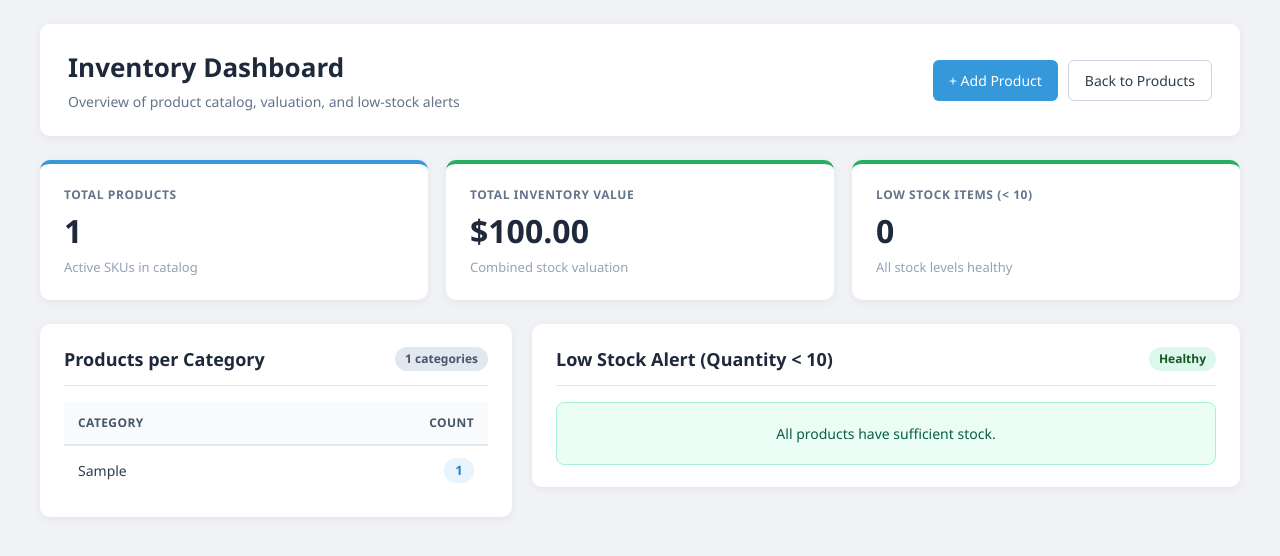
After one commit to Henxazu/Product_Management, a Spring Boot app: page /dashboard in a window 1280 px wide. The commit adds this page. Shown: the top 556 px of the page. Run offline with Spring Boot 4, Linux system fonts and the light colour scheme; tables that the repository leaves empty hold one stand-in row (values such as "Sample post").

Commit message:
feat:DashBoard

```diff
--- a/pom.xml
+++ b/pom.xml
@@ -36,6 +36,12 @@
     </properties>
 
     <dependencies>
+        <!-- Spring Validation -->
+        <dependency>
+            <groupId>org.springframework.boot</groupId>
+            <artifactId>spring-boot-starter-validation</artifactId>
+        </dependency>
+
         <!-- Spring Web -->
         <dependency>
             <groupId>org.springframework.boot</groupId>
--- /dev/null
+++ b/src/main/java/com/university/controller/DashBoardController.java
@@ -0,0 +1,24 @@
+package com.university.controller;
+
+import com.university.service.ProductService;
+import org.springframework.stereotype.Controller;
+import org.springframework.ui.Model;
+import org.springframework.web.bind.annotation.GetMapping;
+import org.springframework.web.bind.annotation.RequestMapping;
+
+@Controller
+@RequestMapping("/dashboard")
+public class DashBoardController {
+
+    private final ProductService productService;
+
+    public DashBoardController(ProductService productService) {
+        this.productService = productService;
+    }
+
+    @GetMapping
+    public String showDashboard(Model model) {
+        model.addAttribute("dashboard", productService.getDashBoardData());
+        return "dashboard";
+    }
+}
--- a/src/main/java/com/university/service/ProductService.java
+++ b/src/main/java/com/university/service/ProductService.java
@@ -5,6 +5,7 @@ import java.util.List;
 import java.util.Map;
 import java.util.Optional;
 
+import com.university.dto.DashBoardView;
 import com.university.entity.Product;
 
 public interface ProductService {
@@ -39,4 +40,6 @@ public interface ProductService {
     Map<String, Long> getProductCountByCategory();
 
     BigDecimal getTotalInventoryValue();
+
+    DashBoardView getDashBoardData();
 }
--- /dev/null
+++ b/src/main/resources/static/css/dashboard.css
@@ -0,0 +1,328 @@
+* {
+    margin: 0;
+    padding: 0;
+    box-sizing: border-box;
+}
+
+body {
+    font-family: 'Segoe UI', -apple-system, BlinkMacSystemFont, sans-serif;
+    background: #f0f2f5;
+    color: #2c3e50;
+    padding: 24px 20px;
+    line-height: 1.5;
+}
+
+.dashboard-container {
+    max-width: 1200px;
+    margin: 0 auto;
+    display: flex;
+    flex-direction: column;
+    gap: 24px;
+}
+
+/* Header */
+.dashboard-header {
+    background: #ffffff;
+    border-radius: 10px;
+    padding: 24px 28px;
+    box-shadow: 0 2px 8px rgba(0, 0, 0, 0.06);
+    display: flex;
+    justify-content: space-between;
+    align-items: center;
+    flex-wrap: wrap;
+    gap: 16px;
+}
+
+.header-title h1 {
+    font-size: 26px;
+    font-weight: 700;
+    color: #1e293b;
+    margin-bottom: 4px;
+}
+
+.header-subtitle {
+    font-size: 14px;
+    color: #64748b;
+}
+
+.header-actions {
+    display: flex;
+    gap: 10px;
+    flex-wrap: wrap;
+}
+
+/* Buttons */
+.btn {
+    padding: 9px 16px;
+    border: none;
+    border-radius: 6px;
+    text-decoration: none;
+    cursor: pointer;
+    font-size: 14px;
+    font-weight: 500;
+    display: inline-flex;
+    align-items: center;
+    justify-content: center;
+    transition: background-color 0.15s ease, transform 0.1s ease;
+}
+
+.btn:hover {
+    transform: translateY(-1px);
+}
+
+.btn-primary {
+    background: #3498db;
+    color: #ffffff;
+}
+
+.btn-primary:hover {
+    background: #2980b9;
+}
+
+.btn-success {
+    background: #27ae60;
+    color: #ffffff;
+}
+
+.btn-success:hover {
+    background: #219150;
+}
+
+.btn-outline {
+    background: #ffffff;
+    color: #2c3e50;
+    border: 1px solid #cbd5e1;
+}
+
+.btn-outline:hover {
+    background: #f8fafc;
+    border-color: #94a3b8;
+}
+
+.btn-sm {
+    padding: 5px 12px;
+    font-size: 13px;
+}
+
+/* KPI Summary Cards */
+.kpi-grid {
+    display: grid;
+    grid-template-columns: repeat(auto-fit, minmax(260px, 1fr));
+    gap: 18px;
+}
+
+.kpi-card {
+    background: #ffffff;
+    border-radius: 10px;
+    padding: 22px 24px;
+    box-shadow: 0 2px 8px rgba(0, 0, 0, 0.06);
+    border-top: 4px solid #3498db;
+    display: flex;
+    flex-direction: column;
+    gap: 8px;
+}
+
+.kpi-card.kpi-value-accent {
+    border-top-color: #27ae60;
+}
+
+.kpi-card.kpi-alert-accent {
+    border-top-color: #e74c3c;
+}
+
+.kpi-card.kpi-ok-accent {
+    border-top-color: #27ae60;
+}
+
+.kpi-label {
+    font-size: 12px;
+    font-weight: 700;
+    text-transform: uppercase;
+    letter-spacing: 0.6px;
+    color: #64748b;
+}
+
+.kpi-number {
+    font-size: 32px;
+    font-weight: 700;
+    color: #1e293b;
+    line-height: 1.2;
+}
+
+.kpi-card.kpi-alert-accent .kpi-number {
+    color: #c0392b;
+}
+
+.kpi-caption {
+    font-size: 13px;
+    color: #94a3b8;
+}
+
+/* Two-Column Dashboard Content */
+.dashboard-content {
+    display: grid;
+    grid-template-columns: 1fr 1.5fr;
+    gap: 20px;
+    align-items: start;
+}
+
+@media (max-width: 900px) {
+    .dashboard-content {
+        grid-template-columns: 1fr;
+    }
+}
+
+/* Panels */
+.panel {
+    background: #ffffff;
+    border-radius: 10px;
+    padding: 22px 24px;
+    box-shadow: 0 2px 8px rgba(0, 0, 0, 0.06);
+}
+
+.panel-header {
+    display: flex;
+    justify-content: space-between;
+    align-items: center;
+    margin-bottom: 16px;
+    padding-bottom: 12px;
+    border-bottom: 1px solid #e2e8f0;
+}
+
+.panel-header h2 {
+    font-size: 18px;
+    font-weight: 600;
+    color: #1e293b;
+}
+
+.panel-tag {
+    font-size: 12px;
+    font-weight: 600;
+    padding: 3px 10px;
+    border-radius: 12px;
+    background: #e2e8f0;
+    color: #475569;
+}
+
+.panel-tag.tag-danger {
+    background: #fde8e8;
+    color: #c0392b;
+}
+
+.panel-tag.tag-success {
+    background: #def7ec;
+    color: #155724;
+}
+
+/* Tables */
+.table-wrapper {
+    overflow-x: auto;
+}
+
+table {
+    width: 100%;
+    border-collapse: collapse;
+}
+
+th,
+td {
+    padding: 12px 14px;
+    text-align: left;
+    border-bottom: 1px solid #f1f5f9;
+    font-size: 14px;
+}
+
+th {
+    background: #f8fafc;
+    color: #475569;
+    font-size: 12px;
+    font-weight: 700;
+    text-transform: uppercase;
+    letter-spacing: 0.4px;
+    border-bottom: 2px solid #e2e8f0;
+}
+
+tbody tr:hover {
+    background: #f8fafc;
+}
+
+tbody tr:last-child td {
+    border-bottom: none;
+}
+
+.text-right {
+    text-align: right;
+}
+
+/* Links & Badges */
+.category-link {
+    color: #2c3e50;
+    font-weight: 500;
+    text-decoration: none;
+}
+
+.category-link:hover {
+    color: #3498db;
+    text-decoration: underline;
+}
+
+.code-badge {
+    display: inline-block;
+    font-family: Consolas, 'Courier New', monospace;
+    font-size: 12px;
+    font-weight: 600;
+    background: #f1f5f9;
+    color: #334155;
+    padding: 3px 8px;
+    border-radius: 4px;
+}
+
+.count-pill {
+    display: inline-block;
+    min-width: 30px;
+    text-align: center;
+    padding: 3px 10px;
+    border-radius: 12px;
+    font-size: 13px;
+    font-weight: 600;
+    background: #e8f4fd;
+    color: #2980b9;
+}
+
+.stock-pill {
+    display: inline-block;
+    min-width: 34px;
+    text-align: center;
+    padding: 3px 10px;
+    border-radius: 12px;
+    font-size: 13px;
+    font-weight: 700;
+}
+
+.stock-critical {
+    background: #fde8e8;
+    color: #c0392b;
+}
+
+.stock-warning {
+    background: #fef3c7;
+    color: #b45309;
+}
+
+/* Empty / Healthy States */
+.empty-banner {
+    padding: 20px;
+    border-radius: 8px;
+    text-align: center;
+    font-size: 14px;
+    color: #64748b;
+    background: #f8fafc;
+    border: 1px dashed #cbd5e1;
+}
+
+.empty-banner.banner-success {
+    background: #ecfdf5;
+    border: 1px solid #a7f3d0;
+    color: #065f46;
+    font-weight: 500;
+}
--- /dev/null
+++ b/src/main/resources/templates/dashboard.html
@@ -0,0 +1,135 @@
+<!DOCTYPE html>
+<html xmlns:th="http://www.thymeleaf.org" lang="en">
+
+<head>
+    <meta charset="UTF-8">
+    <meta name="viewport" content="width=device-width, initial-scale=1.0">
+    <title>Inventory Dashboard</title>
+    <link rel="stylesheet" th:href="@{/css/dashboard.css}" />
+</head>
+
+<body>
+    <div class="dashboard-container">
+        <!-- Header -->
+        <header class="dashboard-header">
+            <div class="header-title">
+                <h1>Inventory Dashboard</h1>
+                <p class="header-subtitle">Overview of product catalog, valuation, and low-stock alerts</p>
+            </div>
+            <div class="header-actions">
+                <a th:href="@{/products/new}" class="btn btn-primary">+ Add Product</a>
+                <a th:href="@{/products}" class="btn btn-outline">Back to Products</a>
+            </div>
+        </header>
+
+        <!-- Summary KPI Cards -->
+        <section class="kpi-grid">
+            <div class="kpi-card">
+                <span class="kpi-label">Total Products</span>
+                <span class="kpi-number" th:text="${dashboard.totalProducts}">0</span>
+                <span class="kpi-caption">Active SKUs in catalog</span>
+            </div>
+
+            <div class="kpi-card kpi-value-accent">
+                <span class="kpi-label">Total Inventory Value</span>
+                <span class="kpi-number"
+                    th:text="'$' + ${#numbers.formatDecimal(dashboard.totalInventoryValue, 1, 'COMMA', 2, 'POINT')}">$0.00</span>
+                <span class="kpi-caption">Combined stock valuation</span>
+            </div>
+
+            <div class="kpi-card"
+                th:classappend="${!dashboard.lowStockProducts.isEmpty()} ? ' kpi-alert-accent' : ' kpi-ok-accent'">
+                <span class="kpi-label">Low Stock Items (&lt; 10)</span>
+                <span class="kpi-number" th:text="${#lists.size(dashboard.lowStockProducts)}">0</span>
+                <span class="kpi-caption"
+                    th:text="${!dashboard.lowStockProducts.isEmpty()} ? 'Requires restocking attention' : 'All stock levels healthy'">
+                    Stock status
+                </span>
+            </div>
+        </section>
+
+        <!-- Detail Panels -->
+        <section class="dashboard-content">
+            <!-- Products per category -->
+            <div class="panel">
+                <div class="panel-header">
+                    <h2>Products per Category</h2>
+                    <span class="panel-tag" th:text="${#maps.size(dashboard.productsPerCategory)} + ' categories'">0
+                        categories</span>
+                </div>
+
+                <div class="table-wrapper" th:if="${!dashboard.productsPerCategory.isEmpty()}">
+                    <table>
+                        <thead>
+                            <tr>
+                                <th>Category</th>
+                                <th class="text-right">Count</th>
+                            </tr>
+                        </thead>
+                        <tbody>
+                            <tr th:each="entry : ${dashboard.productsPerCategory}">
+                                <td>
+                                    <a class="category-link" th:href="@{/products(category=${entry.key})}"
+                                        th:text="${entry.key}">Electronics</a>
+                                </td>
+                                <td class="text-right">
+                                    <span class="count-pill" th:text="${entry.value}">0</span>
+                                </td>
+                            </tr>
+                        </tbody>
+                    </table>
+                </div>
+
+                <div class="empty-banner" th:if="${dashboard.productsPerCategory.isEmpty()}">
+                    No categories available yet.
+                </div>
+            </div>
+
+            <!-- Low stock table -->
+            <div class="panel">
+                <div class="panel-header">
+                    <h2>Low Stock Alert (Quantity &lt; 10)</h2>
+                    <span class="panel-tag"
+                        th:classappend="${!dashboard.lowStockProducts.isEmpty()} ? ' tag-danger' : ' tag-success'"
+                        th:text="${!dashboard.lowStockProducts.isEmpty()} ? ${#lists.size(dashboard.lowStockProducts)} + ' alerts' : 'Healthy'">
+                        Healthy
+                    </span>
+                </div>
+
+                <div class="table-wrapper" th:if="${!dashboard.lowStockProducts.isEmpty()}">
+                    <table>
+                        <thead>
+                            <tr>
+                                <th>Code</th>
+                                <th>Product Name</th>
+                                <th>Quantity</th>
+                                <th class="text-right">Action</th>
+                            </tr>
+                        </thead>
+                        <tbody>
+                            <tr th:each="p : ${dashboard.lowStockProducts}">
+                                <td><span class="code-badge" th:text="${p.productCode}">P001</span></td>
+                                <td th:text="${p.name}">Product</td>
+                                <td>
+                                    <span class="stock-pill"
+                                        th:classappend="${p.quantity <= 3} ? ' stock-critical' : ' stock-warning'"
+                                        th:text="${p.quantity}">5</span>
+                                </td>
+                                <td class="text-right">
+                                    <a th:href="@{/products/edit/{id}(id=${p.id})}"
+                                        class="btn btn-sm btn-success">Restock</a>
+                                </td>
+                            </tr>
+                        </tbody>
+                    </table>
+                </div>
+
+                <div class="empty-banner banner-success" th:if="${dashboard.lowStockProducts.isEmpty()}">
+                    All products have sufficient stock.
+                </div>
+            </div>
+        </section>
+    </div>
+</body>
+
+</html>
```
Also changed, not shown: src/main/java/com/university/controller/ProductController.java (+20 -6 lines), src/main/java/com/university/dto/DashBoardView.java (added, +39 -0 lines), src/main/java/com/university/entity/Product.java (+9 -4 lines), src/main/java/com/university/repository/ProductRepository.java (+5 -4 lines), src/main/java/com/university/service/ProductServiceImpl.java (+32 -8 lines), src/main/resources/static/css/product-form.css (+26 -0 lines), src/main/resources/templates/product-form.html (+21 -6 lines), src/main/resources/templates/product-list.html (+14 -6 lines).
